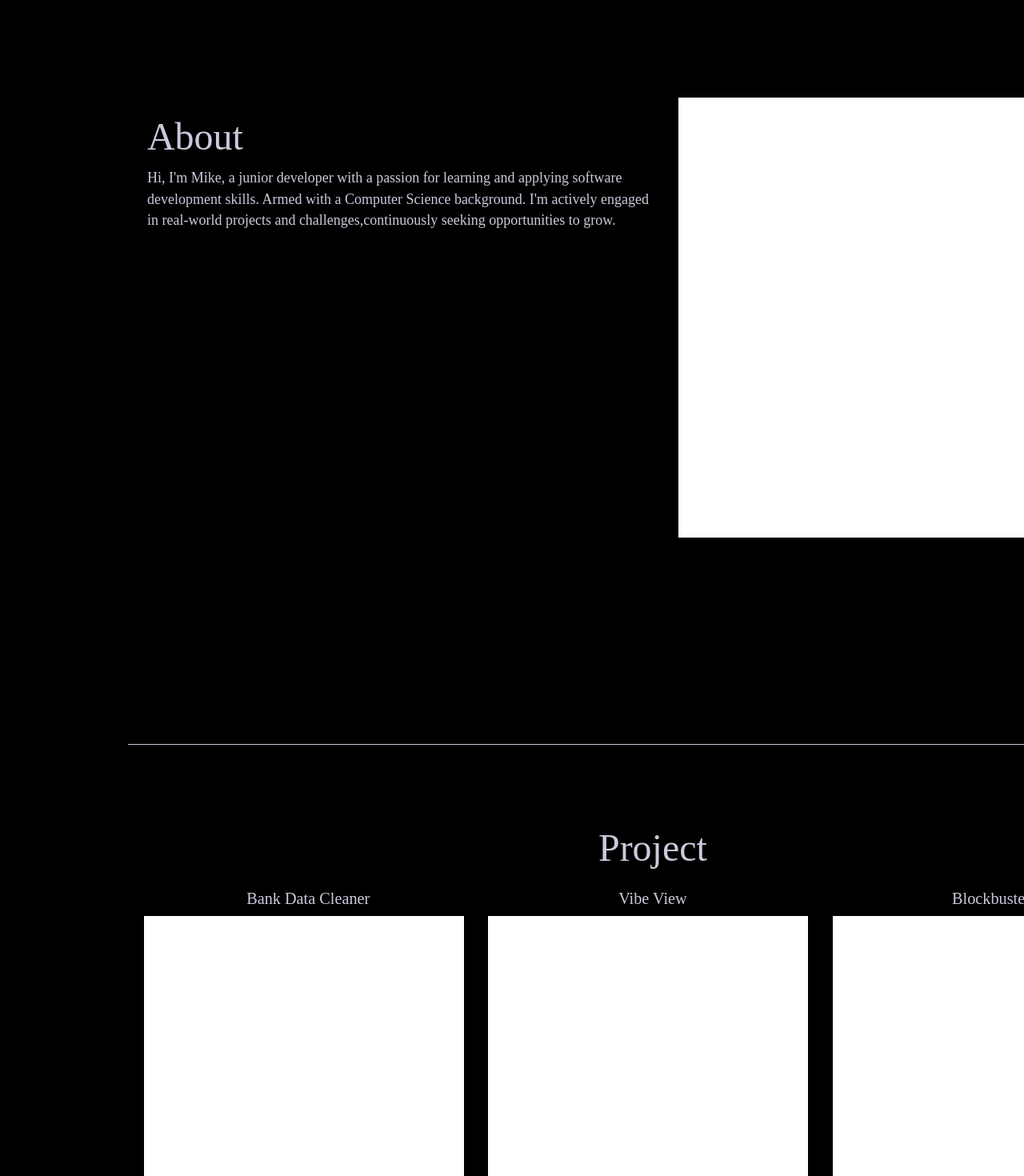
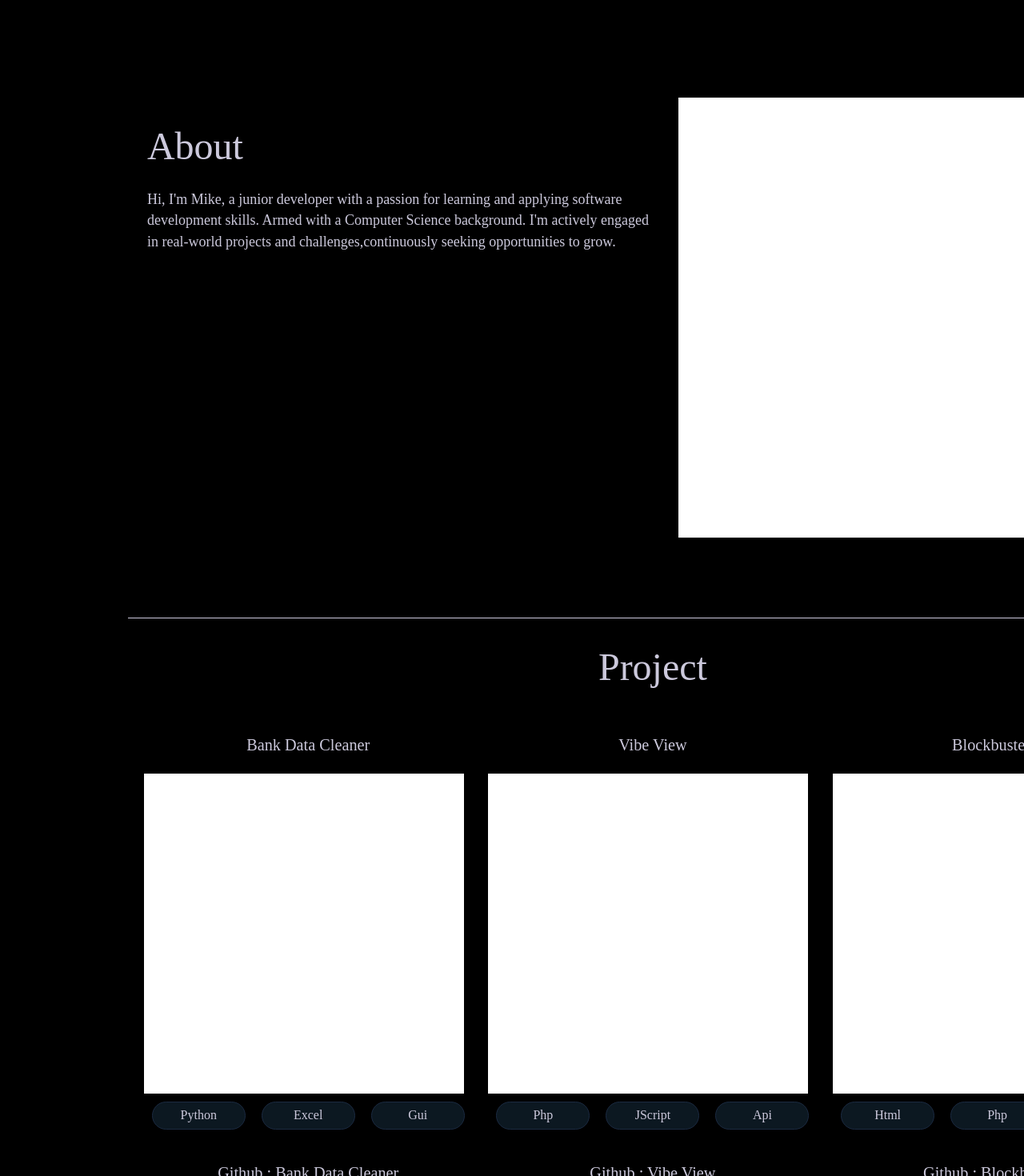
Before and after one commit to MckCha/React-Portfolio, a React (Vite) app in the folder react-portfolio/: page / in a window 1280 px wide. Shown: the part 720-2190 px from the top of the page at 80% size. Built offline with nearby package versions, Linux system fonts and the light colour scheme.

Commit message:
style(): remove class margins
- fixing margining

```diff
--- a/react-portfolio/src/components/Projects.jsx
+++ b/react-portfolio/src/components/Projects.jsx
@@ -2,7 +2,7 @@
 function Projects() {
     return (
         <div className="projectContainer">
-            <div className="title" style={{paddingTop: '100px'}}>Project</div>
+            <div className="title">Project</div>
             <div className="projects">
                 <div>
                     <div className="title subTitle">Bank Data Cleaner</div>
--- a/react-portfolio/src/index.css
+++ b/react-portfolio/src/index.css
@@ -6,7 +6,6 @@ body {
   background-color: #000000;
   color: #CCC9DC;
   font-size: 18px;
-  letter-spacing: 1%;
   display: grid;
   margin-left: 160px;
   margin-right: 160px;
@@ -53,10 +52,6 @@ body {
   box-shadow: 0px 4px 4px 0px rgba(0, 0, 0, 0.25);
   background-color: #000000;
   height: 650px;
-  margin: 0 auto;
-  margin-bottom: 12%;
-  margin-top: 8%;
-  display: 'flex';
 
 }
 .aboutRow {
@@ -75,8 +70,8 @@ body {
   flex-grow: 1;
   flex-basis: auto;
   font-family: Quicksand; line-height: 120.81%; font-size: 48px; letter-spacing: -2.5%;
-  padding-top: 3%;
-  padding-bottom: 10px;
+  padding-top: 32px;
+  padding-bottom: 24px;
   margin: auto;
 }
 .name {
@@ -98,11 +93,7 @@ body {
   background-color: #000000;
   box-shadow: 0px 4px 4px 0px rgba(0, 0, 0, 0.25);
   height: 775px;
-  margin: 0 auto;
-  display: 'flex';
   text-align: center;
-  margin-bottom: 4%;
-  margin-top: 8%;
   border-top: 1px solid;
 }
 .projects {
```
